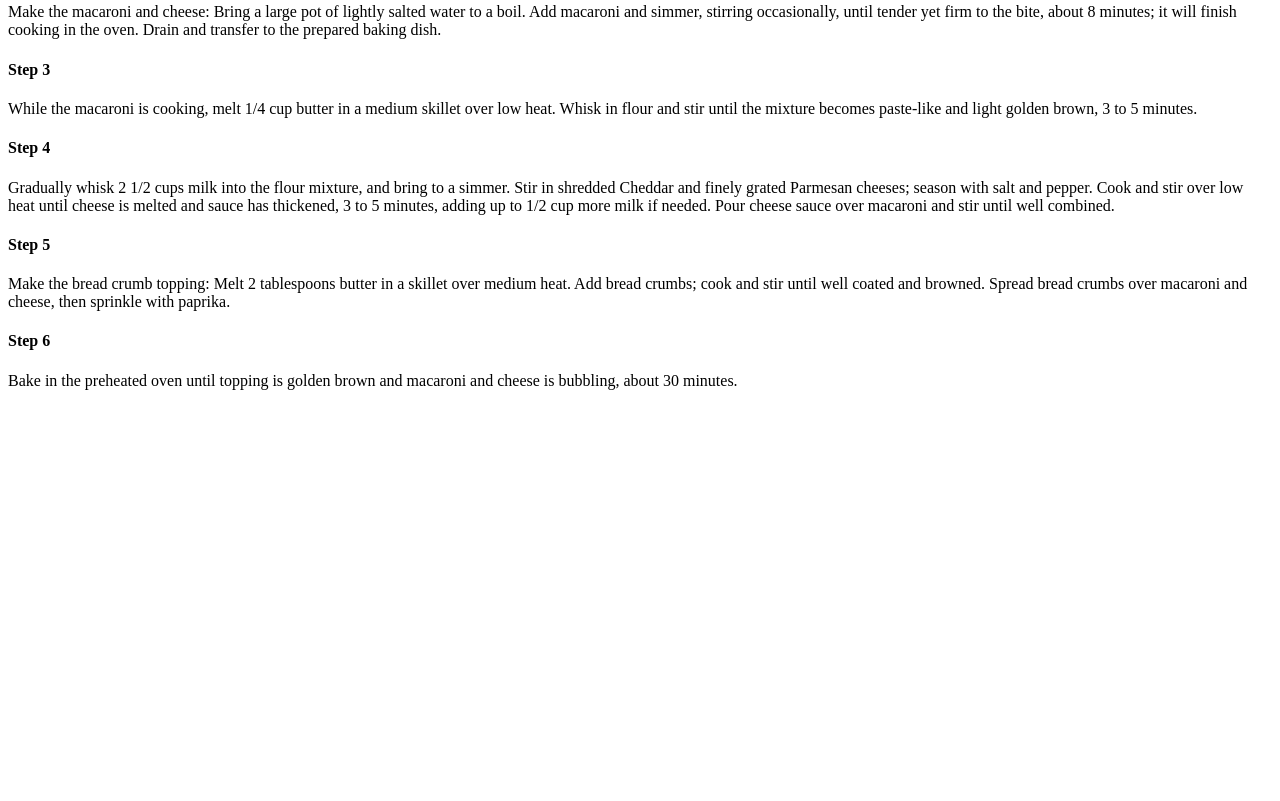
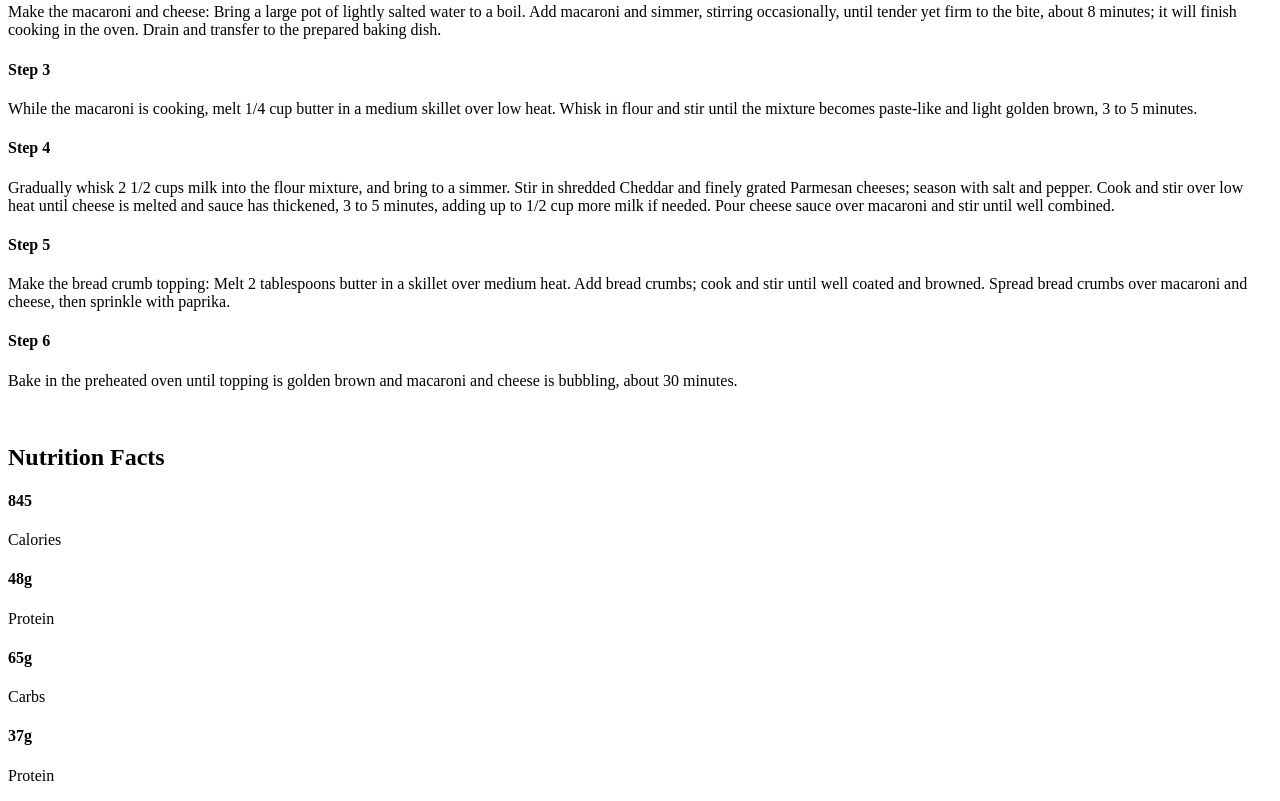
Before and after one commit to Isaiahh1/odin-recipes, a plain HTML site: page recipes/macncheese.html in a window 1280 px wide. Shown: the part 948-1749 px from the top of the page. Before the commit the page ends 1354 px from the top, so only its background shows below. Drawn offline with Linux system fonts and the light colour scheme.

Commit message:
added nutrition

```diff
--- a/recipes/macncheese.html
+++ b/recipes/macncheese.html
@@ -82,8 +82,26 @@
 
 <h4>Step 6</h4>
 <p>Bake in the preheated oven until topping is golden brown and macaroni and cheese is bubbling, about 30 minutes.
+</p>
 
-</p>
+<br>
+
+<h2>Nutrition Facts</h2>
+
+<h4>845</h4>
+<p>Calories</p>
+
+<h4>48g</h4>
+<p>Protein</p>
+
+<h4>65g</h4>
+<p>Carbs</p>
+
+<h4>37g</h4>
+<p>Protein</p>
+
+
+
 
 </body>
 </html>
```
